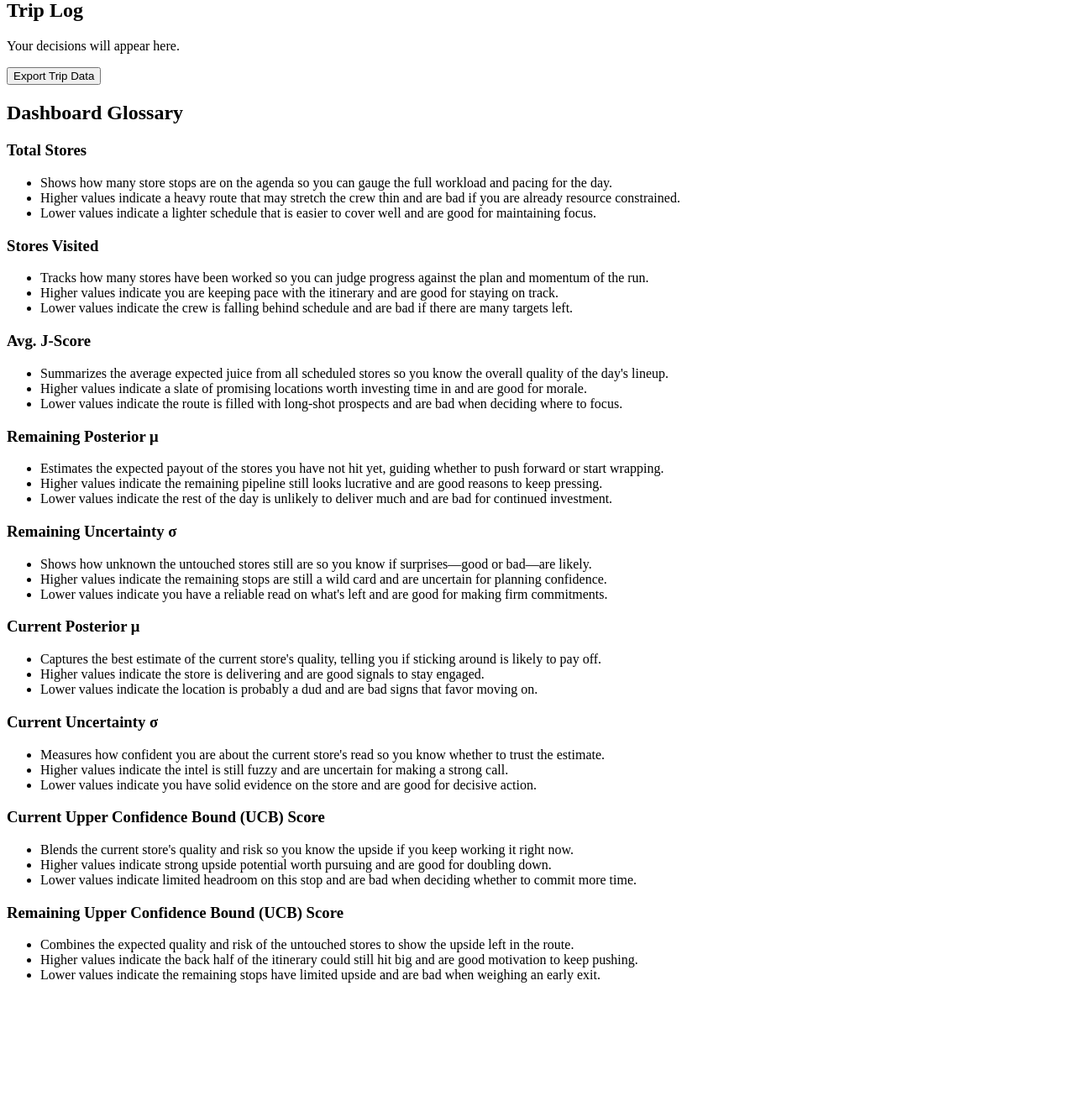
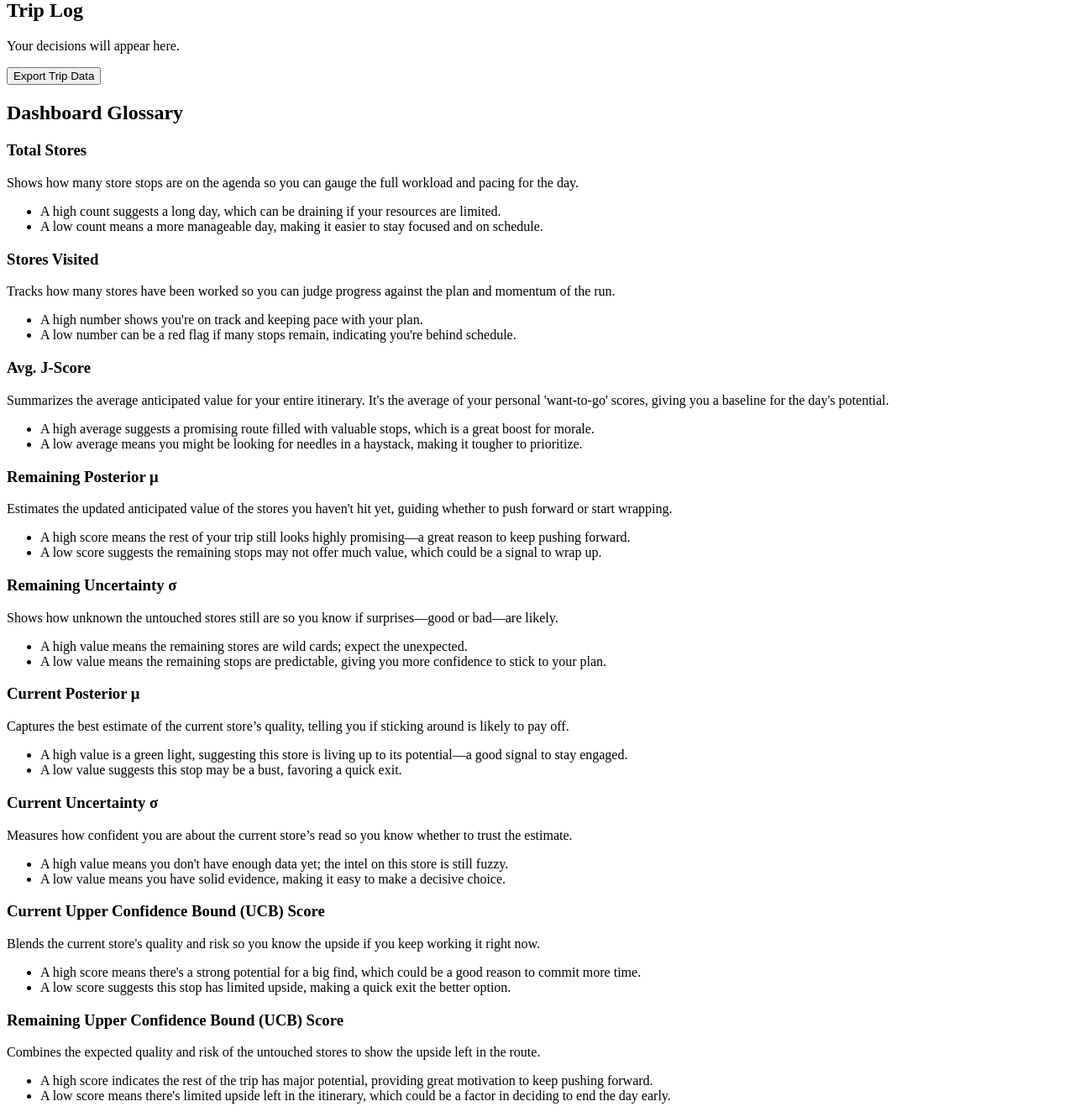
Before and after one commit to jasonwoodard/rustbelt, a Node project: template src/io/templates/day-of.mustache in a window 1280 px wide. Shown: the part 1320-2650 px from the top of the page at 84% size. Before the commit the page ends 2490 px from the top, so only its background shows below. Run offline with Node 20 templates, Linux system fonts and the light colour scheme; the template is opened without the code that fills it, so the values that code supplies are empty.

Commit message:
Simplify glossary styling and copy layout

```diff
--- a/src/io/templates/day-of.mustache
+++ b/src/io/templates/day-of.mustache
@@ -187,78 +187,97 @@
         </section>
       </main>
       <section class="mt-10 bg-white p-6 rounded-lg shadow-sm">
-        <h2 class="text-2xl font-semibold text-stone-900 mb-4">Dashboard Glossary</h2>
-        <div class="space-y-6 text-sm text-stone-700">
+        <h2 class="text-2xl font-bold mb-6 text-stone-900">Dashboard Glossary</h2>
+
+        <!-- Glossary Grid -->
+        <div class="grid grid-cols-1 md:grid-cols-2 gap-6">
+          <!-- Total Stores -->
           <div>
-            <h3 class="text-lg font-semibold text-stone-800">Total Stores</h3>
-            <ul class="list-disc list-inside space-y-1">
-              <li>Shows how many store stops are on the agenda so you can gauge the full workload and pacing for the day.</li>
-              <li>Higher values indicate a heavy route that may stretch the crew thin and are bad if you are already resource constrained.</li>
-              <li>Lower values indicate a lighter schedule that is easier to cover well and are good for maintaining focus.</li>
+            <h3 class="font-semibold text-lg text-stone-800">Total Stores</h3>
+            <p class="text-sm text-stone-600 mt-1">Shows how many store stops are on the agenda so you can gauge the full workload and pacing for the day.</p>
+            <ul class="list-disc list-inside text-xs text-stone-500 mt-2 space-y-2">
+              <li>A high count suggests a long day, which can be draining if your resources are limited.</li>
+              <li>A low count means a more manageable day, making it easier to stay focused and on schedule.</li>
             </ul>
           </div>
+
+          <!-- Stores Visited -->
           <div>
-            <h3 class="text-lg font-semibold text-stone-800">Stores Visited</h3>
-            <ul class="list-disc list-inside space-y-1">
-              <li>Tracks how many stores have been worked so you can judge progress against the plan and momentum of the run.</li>
-              <li>Higher values indicate you are keeping pace with the itinerary and are good for staying on track.</li>
-              <li>Lower values indicate the crew is falling behind schedule and are bad if there are many targets left.</li>
+            <h3 class="font-semibold text-lg text-stone-800">Stores Visited</h3>
+            <p class="text-sm text-stone-600 mt-1">Tracks how many stores have been worked so you can judge progress against the plan and momentum of the run.</p>
+            <ul class="list-disc list-inside text-xs text-stone-500 mt-2 space-y-2">
+              <li>A high number shows you're on track and keeping pace with your plan.</li>
+              <li>A low number can be a red flag if many stops remain, indicating you're behind schedule.</li>
             </ul>
           </div>
+
+          <!-- Avg. J-Score -->
           <div>
-            <h3 class="text-lg font-semibold text-stone-800">Avg. J-Score</h3>
-            <ul class="list-disc list-inside space-y-1">
-              <li>Summarizes the average expected juice from all scheduled stores so you know the overall quality of the day's lineup.</li>
-              <li>Higher values indicate a slate of promising locations worth investing time in and are good for morale.</li>
-              <li>Lower values indicate the route is filled with long-shot prospects and are bad when deciding where to focus.</li>
+            <h3 class="font-semibold text-lg text-stone-800">Avg. J-Score</h3>
+            <p class="text-sm text-stone-600 mt-1">Summarizes the average anticipated value for your entire itinerary. It's the average of your personal 'want-to-go' scores, giving you a baseline for the day's potential.</p>
+            <ul class="list-disc list-inside text-xs text-stone-500 mt-2 space-y-2">
+              <li>A high average suggests a promising route filled with valuable stops, which is a great boost for morale.</li>
+              <li>A low average means you might be looking for needles in a haystack, making it tougher to prioritize.</li>
             </ul>
           </div>
+
+          <!-- Remaining Posterior μ -->
           <div>
-            <h3 class="text-lg font-semibold text-stone-800">Remaining Posterior μ</h3>
-            <ul class="list-disc list-inside space-y-1">
-              <li>Estimates the expected payout of the stores you have not hit yet, guiding whether to push forward or start wrapping.</li>
-              <li>Higher values indicate the remaining pipeline still looks lucrative and are good reasons to keep pressing.</li>
-              <li>Lower values indicate the rest of the day is unlikely to deliver much and are bad for continued investment.</li>
+            <h3 class="font-semibold text-lg text-stone-800">Remaining Posterior μ</h3>
+            <p class="text-sm text-stone-600 mt-1">Estimates the updated anticipated value of the stores you haven't hit yet, guiding whether to push forward or start wrapping.</p>
+            <ul class="list-disc list-inside text-xs text-stone-500 mt-2 space-y-2">
+              <li>A high score means the rest of your trip still looks highly promising—a great reason to keep pushing forward.</li>
+              <li>A low score suggests the remaining stops may not offer much value, which could be a signal to wrap up.</li>
             </ul>
           </div>
+
+          <!-- Remaining Uncertainty σ -->
           <div>
-            <h3 class="text-lg font-semibold text-stone-800">Remaining Uncertainty σ</h3>
-            <ul class="list-disc list-inside space-y-1">
-              <li>Shows how unknown the untouched stores still are so you know if surprises—good or bad—are likely.</li>
-              <li>Higher values indicate the remaining stops are still a wild card and are uncertain for planning confidence.</li>
-              <li>Lower values indicate you have a reliable read on what's left and are good for making firm commitments.</li>
+            <h3 class="font-semibold text-lg text-stone-800">Remaining Uncertainty σ</h3>
+            <p class="text-sm text-stone-600 mt-1">Shows how unknown the untouched stores still are so you know if surprises—good or bad—are likely.</p>
+            <ul class="list-disc list-inside text-xs text-stone-500 mt-2 space-y-2">
+              <li>A high value means the remaining stores are wild cards; expect the unexpected.</li>
+              <li>A low value means the remaining stops are predictable, giving you more confidence to stick to your plan.</li>
             </ul>
           </div>
+
+          <!-- Current Posterior μ -->
           <div>
-            <h3 class="text-lg font-semibold text-stone-800">Current Posterior μ</h3>
-            <ul class="list-disc list-inside space-y-1">
-              <li>Captures the best estimate of the current store's quality, telling you if sticking around is likely to pay off.</li>
-              <li>Higher values indicate the store is delivering and are good signals to stay engaged.</li>
-              <li>Lower values indicate the location is probably a dud and are bad signs that favor moving on.</li>
+            <h3 class="font-semibold text-lg text-stone-800">Current Posterior μ</h3>
+            <p class="text-sm text-stone-600 mt-1">Captures the best estimate of the current store’s quality, telling you if sticking around is likely to pay off.</p>
+            <ul class="list-disc list-inside text-xs text-stone-500 mt-2 space-y-2">
+              <li>A high value is a green light, suggesting this store is living up to its potential—a good signal to stay engaged.</li>
+              <li>A low value suggests this stop may be a bust, favoring a quick exit.</li>
             </ul>
           </div>
+
+          <!-- Current Uncertainty σ -->
           <div>
-            <h3 class="text-lg font-semibold text-stone-800">Current Uncertainty σ</h3>
-            <ul class="list-disc list-inside space-y-1">
-              <li>Measures how confident you are about the current store's read so you know whether to trust the estimate.</li>
-              <li>Higher values indicate the intel is still fuzzy and are uncertain for making a strong call.</li>
-              <li>Lower values indicate you have solid evidence on the store and are good for decisive action.</li>
+            <h3 class="font-semibold text-lg text-stone-800">Current Uncertainty σ</h3>
+            <p class="text-sm text-stone-600 mt-1">Measures how confident you are about the current store’s read so you know whether to trust the estimate.</p>
+            <ul class="list-disc list-inside text-xs text-stone-500 mt-2 space-y-2">
+              <li>A high value means you don't have enough data yet; the intel on this store is still fuzzy.</li>
+              <li>A low value means you have solid evidence, making it easy to make a decisive choice.</li>
             </ul>
           </div>
+
+          <!-- Current Upper Confidence Bound (UCB) Score -->
           <div>
-            <h3 class="text-lg font-semibold text-stone-800">Current Upper Confidence Bound (UCB) Score</h3>
-            <ul class="list-disc list-inside space-y-1">
-              <li>Blends the current store's quality and risk so you know the upside if you keep working it right now.</li>
-              <li>Higher values indicate strong upside potential worth pursuing and are good for doubling down.</li>
-              <li>Lower values indicate limited headroom on this stop and are bad when deciding whether to commit more time.</li>
+            <h3 class="font-semibold text-lg text-stone-800">Current Upper Confidence Bound (UCB) Score</h3>
+            <p class="text-sm text-stone-600 mt-1">Blends the current store's quality and risk so you know the upside if you keep working it right now.</p>
+            <ul class="list-disc list-inside text-xs text-stone-500 mt-2 space-y-2">
+              <li>A high score means there's a strong potential for a big find, which could be a good reason to commit more time.</li>
+              <li>A low score suggests this stop has limited upside, making a quick exit the better option.</li>
             </ul>
           </div>
+
+          <!-- Remaining Upper Confidence Bound (UCB) Score -->
           <div>
-            <h3 class="text-lg font-semibold text-stone-800">Remaining Upper Confidence Bound (UCB) Score</h3>
-            <ul class="list-disc list-inside space-y-1">
-              <li>Combines the expected quality and risk of the untouched stores to show the upside left in the route.</li>
-              <li>Higher values indicate the back half of the itinerary could still hit big and are good motivation to keep pushing.</li>
-              <li>Lower values indicate the remaining stops have limited upside and are bad when weighing an early exit.</li>
+            <h3 class="font-semibold text-lg text-stone-800">Remaining Upper Confidence Bound (UCB) Score</h3>
+            <p class="text-sm text-stone-600 mt-1">Combines the expected quality and risk of the untouched stores to show the upside left in the route.</p>
+            <ul class="list-disc list-inside text-xs text-stone-500 mt-2 space-y-2">
+              <li>A high score indicates the rest of the trip has major potential, providing great motivation to keep pushing forward.</li>
+              <li>A low score means there's limited upside left in the itinerary, which could be a factor in deciding to end the day early.</li>
             </ul>
           </div>
         </div>
```
